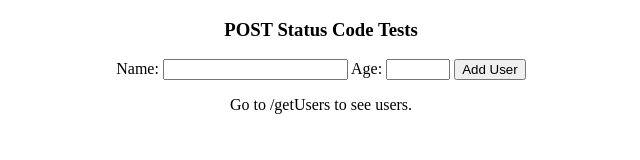
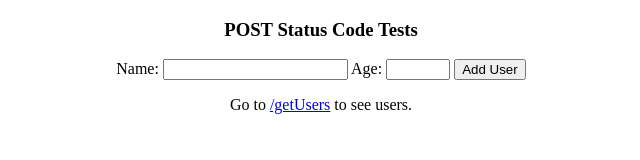
Before and after one commit to twig-sh/debugging-demo, a website: page client/client.html in a window 1280 px wide. Shown: the full height of the page, 319-959 px from the left. Drawn offline with Linux system fonts and the light colour scheme.

Commit message:
Added getUsers a tag

```diff
--- a/client/client.html
+++ b/client/client.html
@@ -77,7 +77,7 @@
       <input id="ageField" type="number" name="age" min="0" max="100" step="1"/>
       <input type="submit" value="Add User" />
     </form>
-    <p>Go to /getUsers to see users.</p>
+    <p>Go to <a href='/getUsers'>/getUsers</a> to see users.</p>
   </section>
   <section id="content">
   </section>
```
